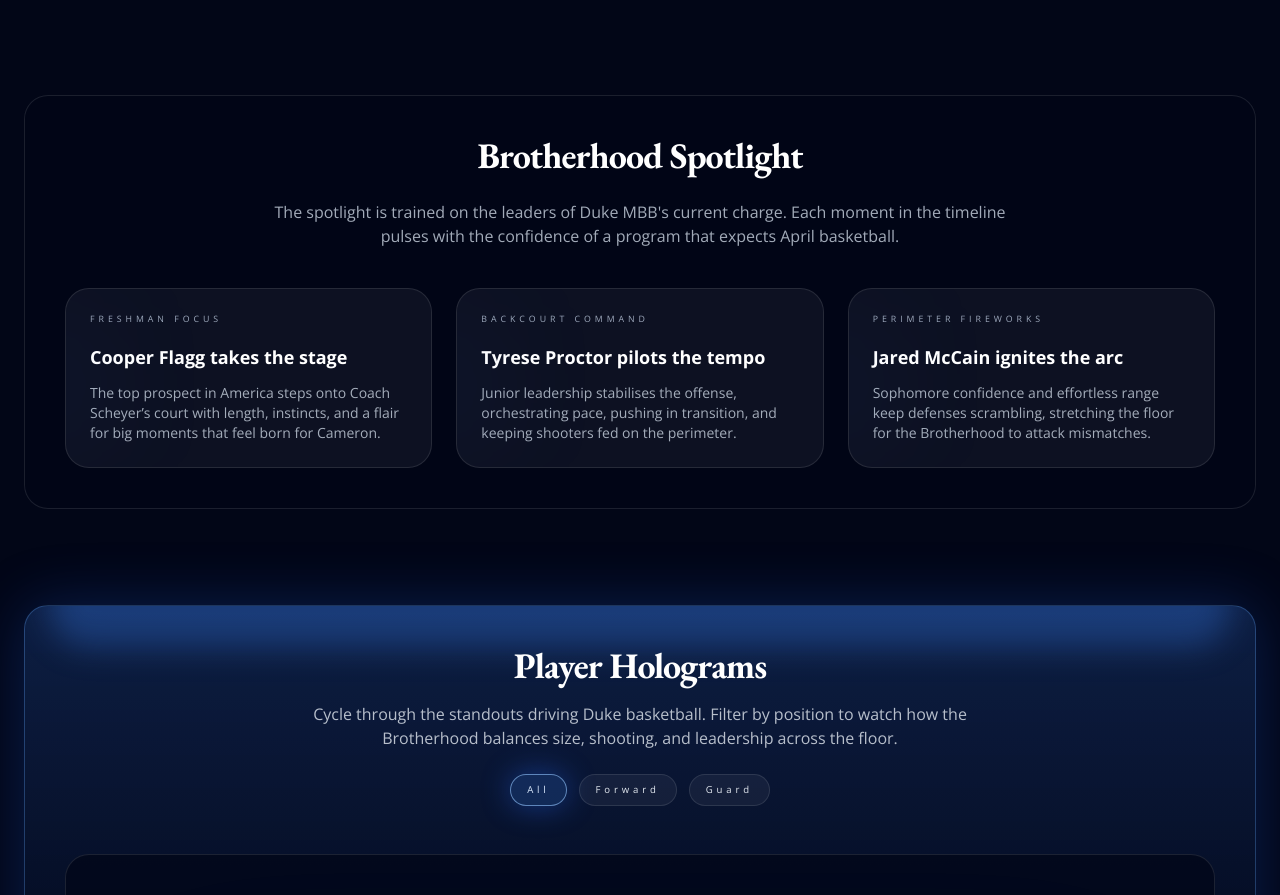
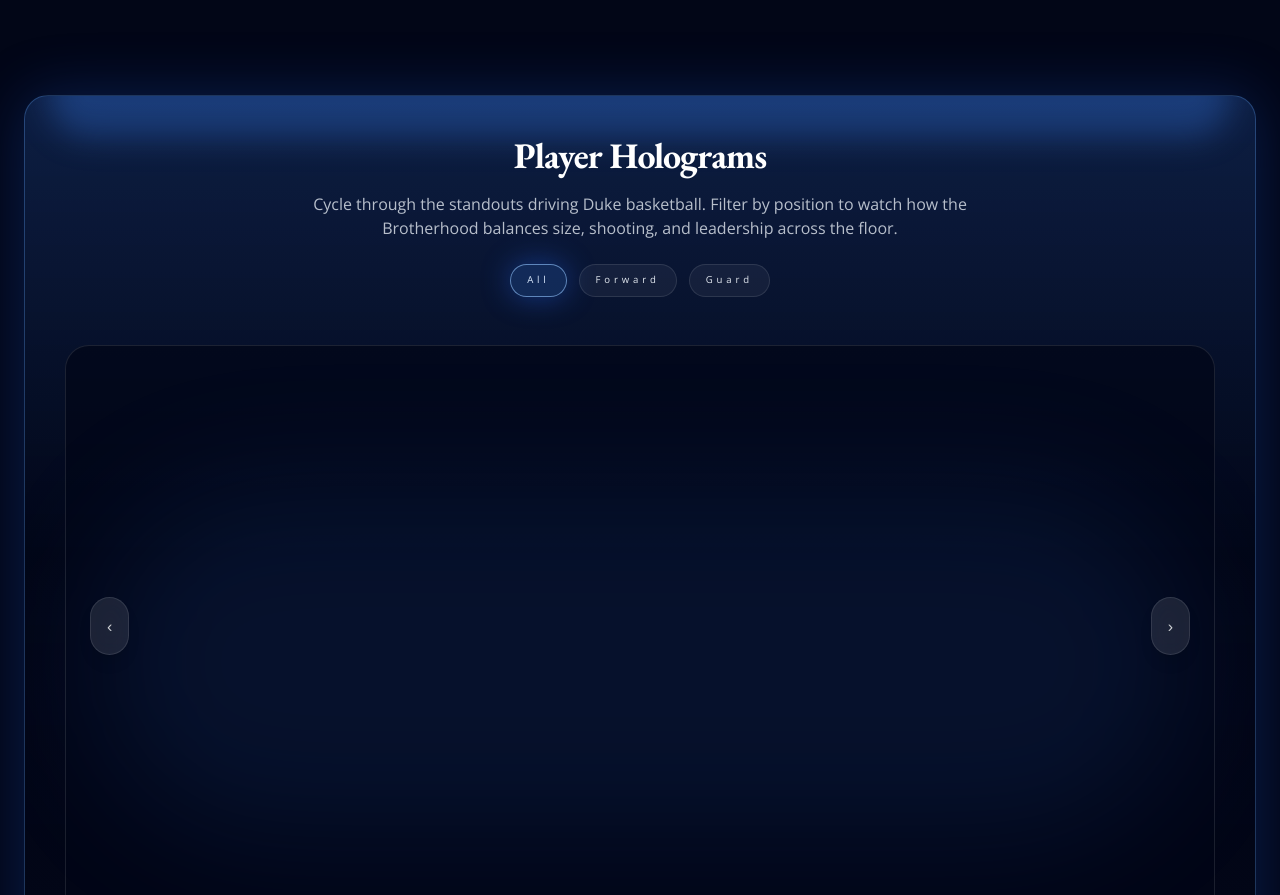
Before and after one commit to h-chandran/dukembbdata, a React (Vite) app in the folder dukembbdata/: page / in a window 1280 px wide. Shown: the part 1205-2100 px from the top of the page. Built offline with nearby package versions, Linux system fonts and the light colour scheme.

Commit message:
remove portion

```diff
--- a/dukembbdata/src/App.jsx
+++ b/dukembbdata/src/App.jsx
@@ -217,7 +217,7 @@
           </motion.div>
         </section>
 
-        <section className="rounded-3xl border border-white/10 bg-slate-950/70 p-10 backdrop-blur">
+        {/* <section className="rounded-3xl border border-white/10 bg-slate-950/70 p-10 backdrop-blur">
           <div className="flex flex-col gap-6 text-center">
             <motion.h2
               initial={{ opacity: 0, y: 20 }}
@@ -250,7 +250,7 @@
               </motion.div>
             ))}
           </div>
-        </section>
+        </section> */}
 
         <section className="relative overflow-hidden rounded-3xl border border-blue-400/30 bg-gradient-to-b from-blue-500/20 via-slate-950/80 to-slate-950 p-10 shadow-[0_0_60px_rgba(37,99,235,0.25)]">
           <motion.div
```
